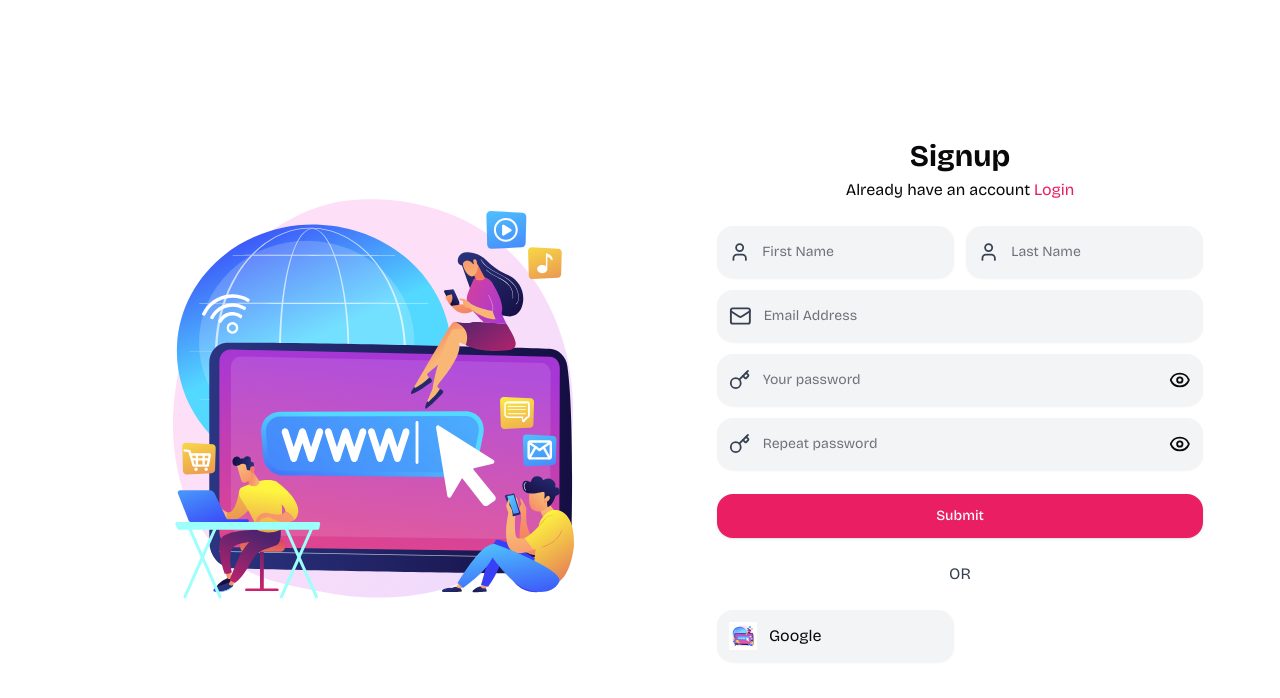
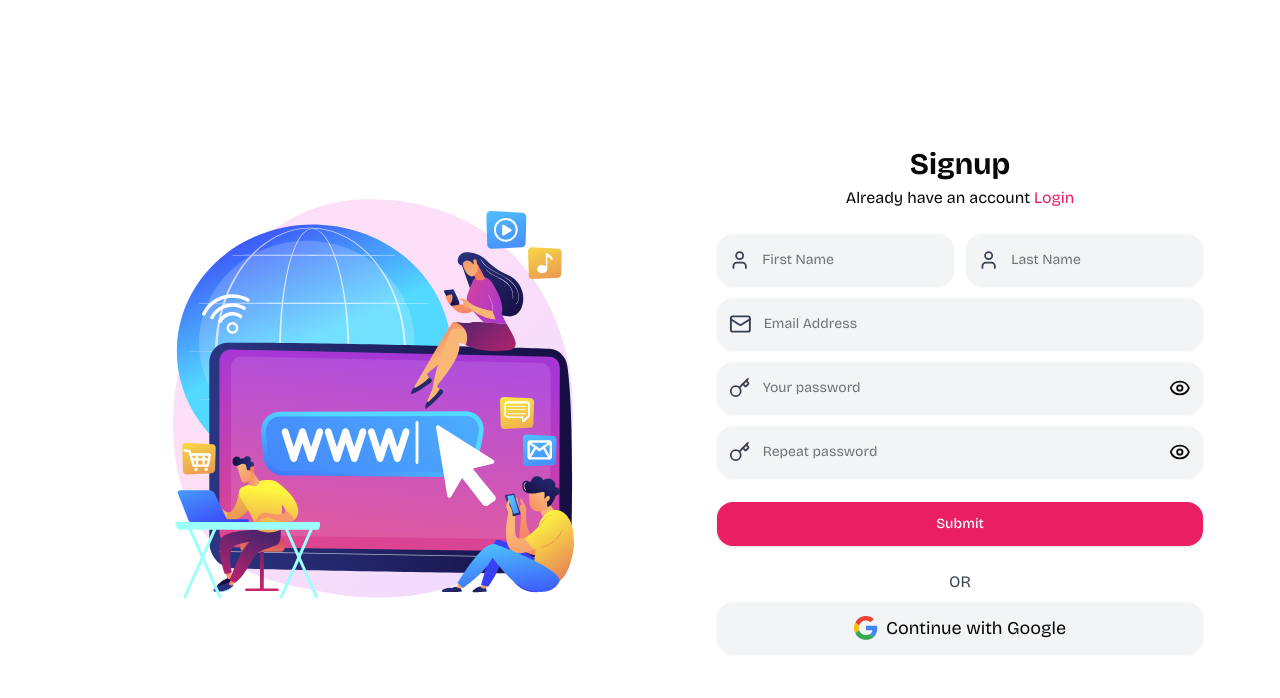
Before and after one commit to fisayo-dev/bookmark-hub, a Next.js app: page /signup in a window 1280 px wide. Shown: the top 698 px of the page. Built offline with nearby package versions, Linux system fonts and the light colour scheme.

Commit message:
created google sign-in btn

```diff
--- a/app/(form)/signup/page.tsx
+++ b/app/(form)/signup/page.tsx
@@ -53,20 +53,21 @@ const page = () => {
         <Button className="flex items-center gap-2">
           <p>Submit</p>
       </Button>
+      <div className="grid gap-2">
+
       <p className="text-center text-gray-700">OR</p>
-      <div className="grid grid-cols-2 gap-3">
-        <div className="p-3 border-1 rounded-2xl bg-gray-100 shadow-sm">
-          <div className="flex items-center gap-3">
-            <Image
-              src="/signup_vector.svg"
-              alt="Google signing"
-              height={28}
-              width={28} />
-            <p>Google</p>
-          </div>
+      <div className="p-3 border-1 cursor-pointer rounded-2xl bg-gray-100 hover:bg-gray-200 shadow-sm">
+        <div className="flex items-center justify-center gap-2">
+          <Image
+            src="/google.svg"
+            alt="Google signing"
+            height={24}
+            width={24} />
+          <p className="text-lg">Continue with Google</p>
         </div>
       </div>
     </div>
+  </div>
   )
 }
 
```
Also changed, not shown: public/google.svg (added).
